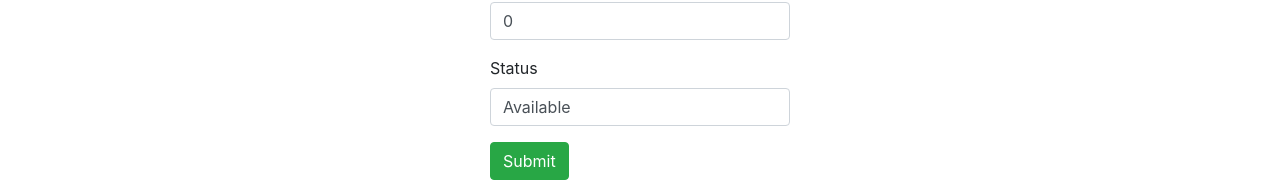
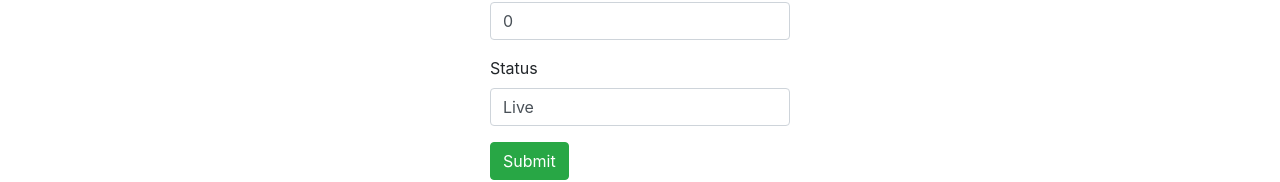
Before and after one commit to jit2088/Cars_table, a React (Create React App) app in the folder frontend/: page /add in a window 1280 px wide. Shown: the part 360-542 px from the top of the page. Built offline with nearby package versions, Linux system fonts and the light colour scheme.

Commit message:
commit Available to Live

```diff
--- a/frontend/src/components/AddCar.js
+++ b/frontend/src/components/AddCar.js
@@ -8,7 +8,7 @@ const AddCar = () => {
     model: "",
     year: 0,
     price: 0,
-    status: "Available"
+    status: "Live"
   };
   const [car, setCar] = useState(initialCarState);
   const [submitted, setSubmitted] = useState(false);
--- a/frontend/src/components/CarList.js
+++ b/frontend/src/components/CarList.js
@@ -103,9 +103,7 @@ const CarsList = (props) => {
       {
         Header: "Status",
         accessor: "status",
-        // Cell: (props) => {
-        //   return props.value ? "Available" : "Sold";
-        // },
+
       },
       {
         Header: "Actions",
```
